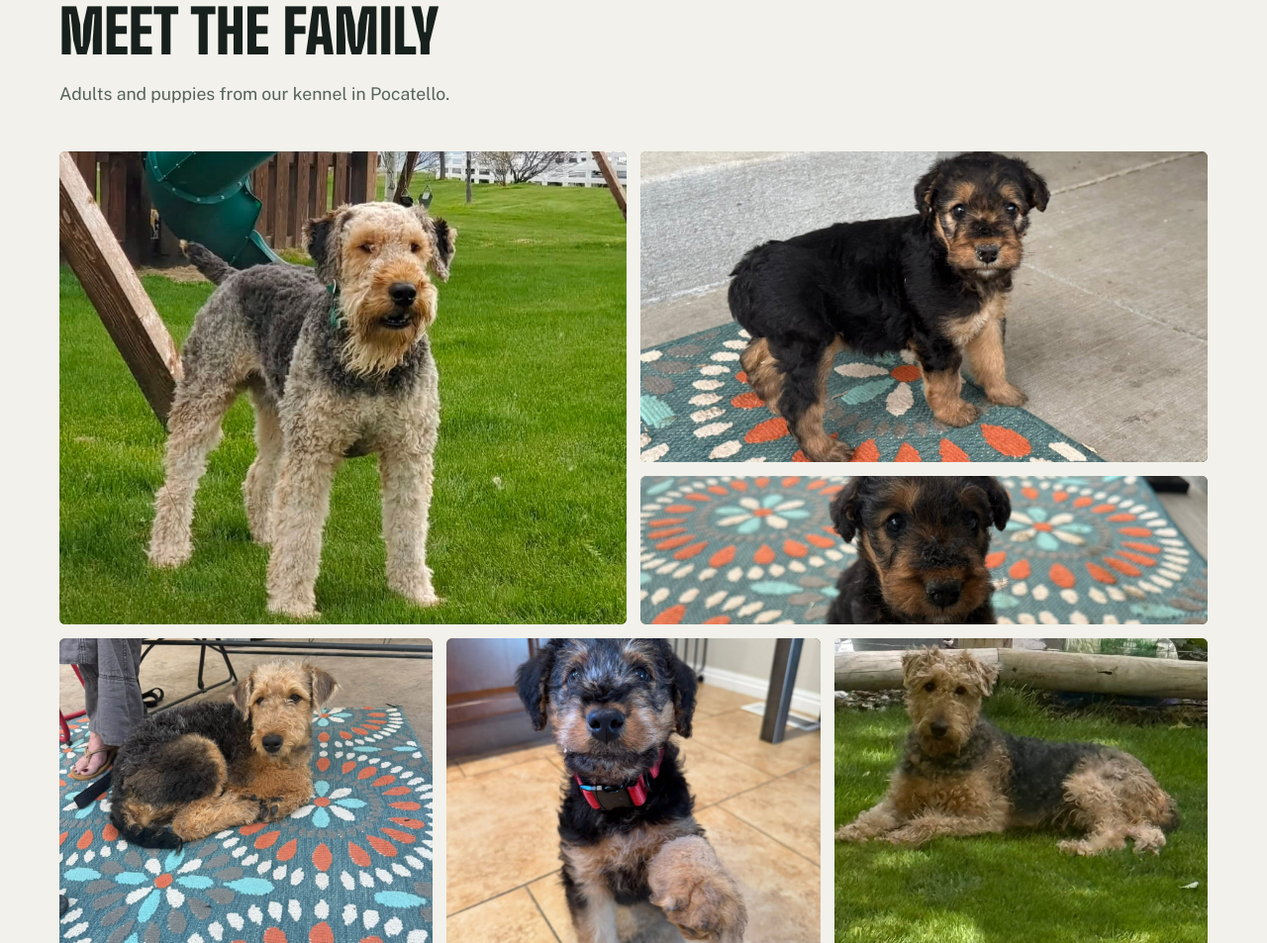
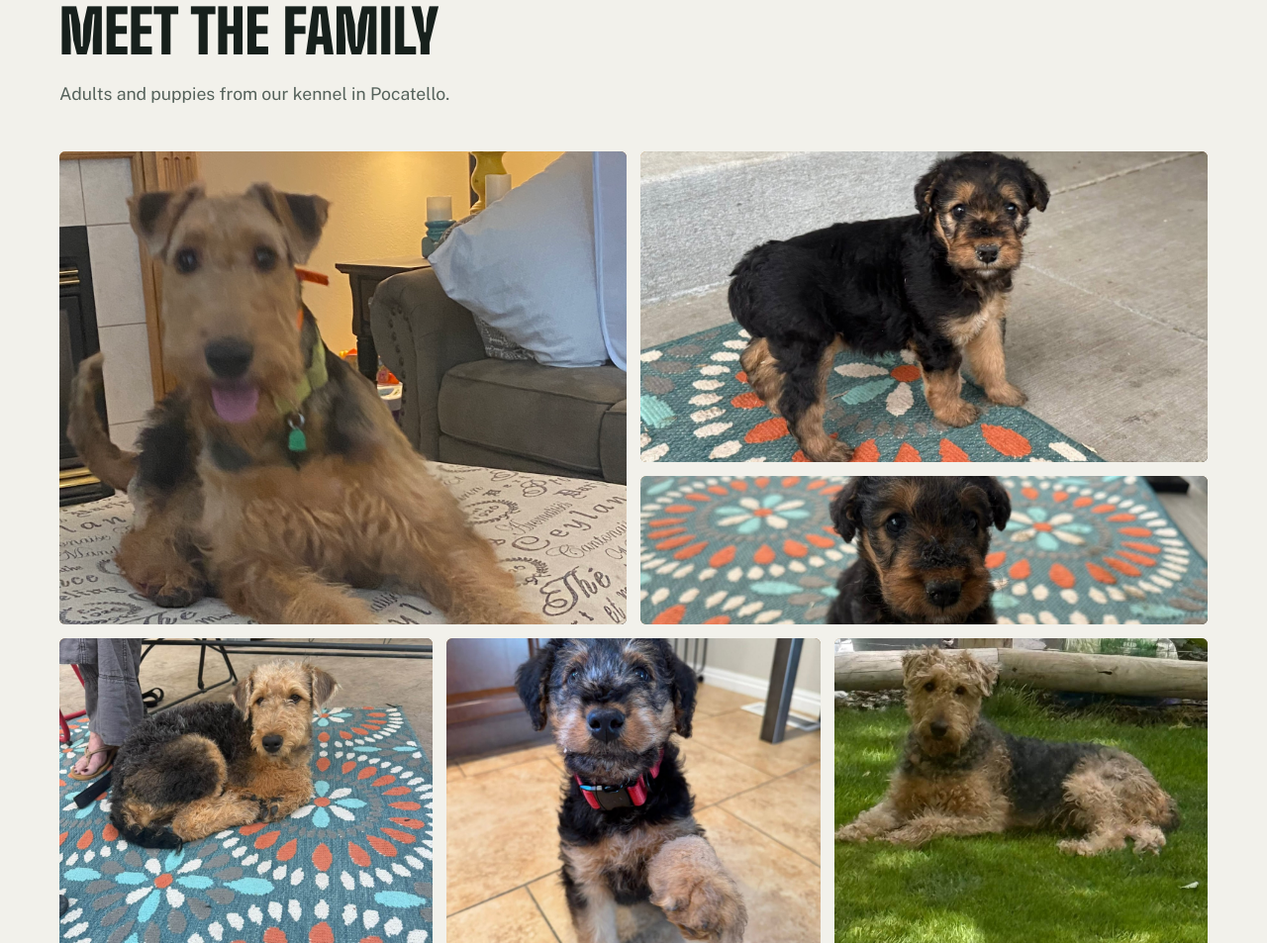
Before and after one commit to rockymountainairedales/rockymountainairedales.github.io, a plain HTML site: page index.html in a window 1280 px wide. Shown: the part 1537-2490 px from the top of the page at 99% size. Drawn offline with nearby package versions, Linux system fonts and the light colour scheme.

Commit message:
Update image source and alt text in gallery

```diff
--- a/index.html
+++ b/index.html
@@ -144,7 +144,7 @@ footer .wrap{display:flex;flex-wrap:wrap;justify-content:space-between;gap:12px}
     <h2>Meet the family</h2>
     <p class="intro">Adults and puppies from our kennel in Pocatello.</p>
     <div class="gallery">
-      <div class="ph a"><img src="images/gallery-1.jpg" alt="Adult Airedale Terrier standing on the lawn" loading="lazy"></div>
+      <div class="ph a"><img src="IMG_3508.JPEG" alt="Airedale Terrier lying on an ottoman at home" style="object-position:50% 25%" loading="lazy"></div>
       <div class="ph b"><img src="images/gallery-2.jpg" alt="Airedale puppy standing on a colorful rug" loading="lazy"></div>
       <div class="ph c"><img src="images/gallery-3.jpg" alt="Airedale puppy face on a patterned rug" loading="lazy" style="object-position:50% 35%"></div>
       <div class="ph d"><img src="images/gallery-4.jpg" alt="Adult Airedale Terrier curled up on a patterned rug" loading="lazy"></div>
```
